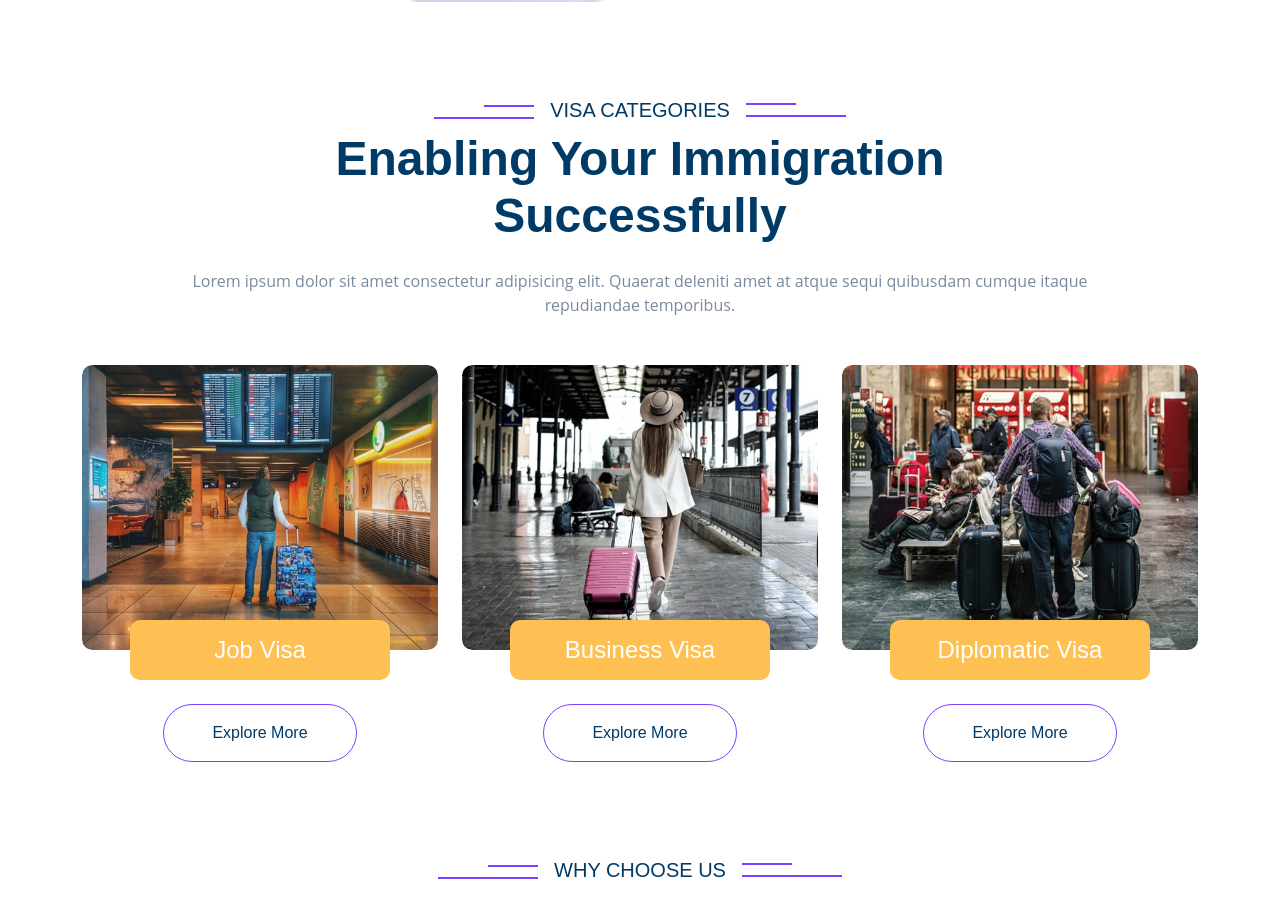
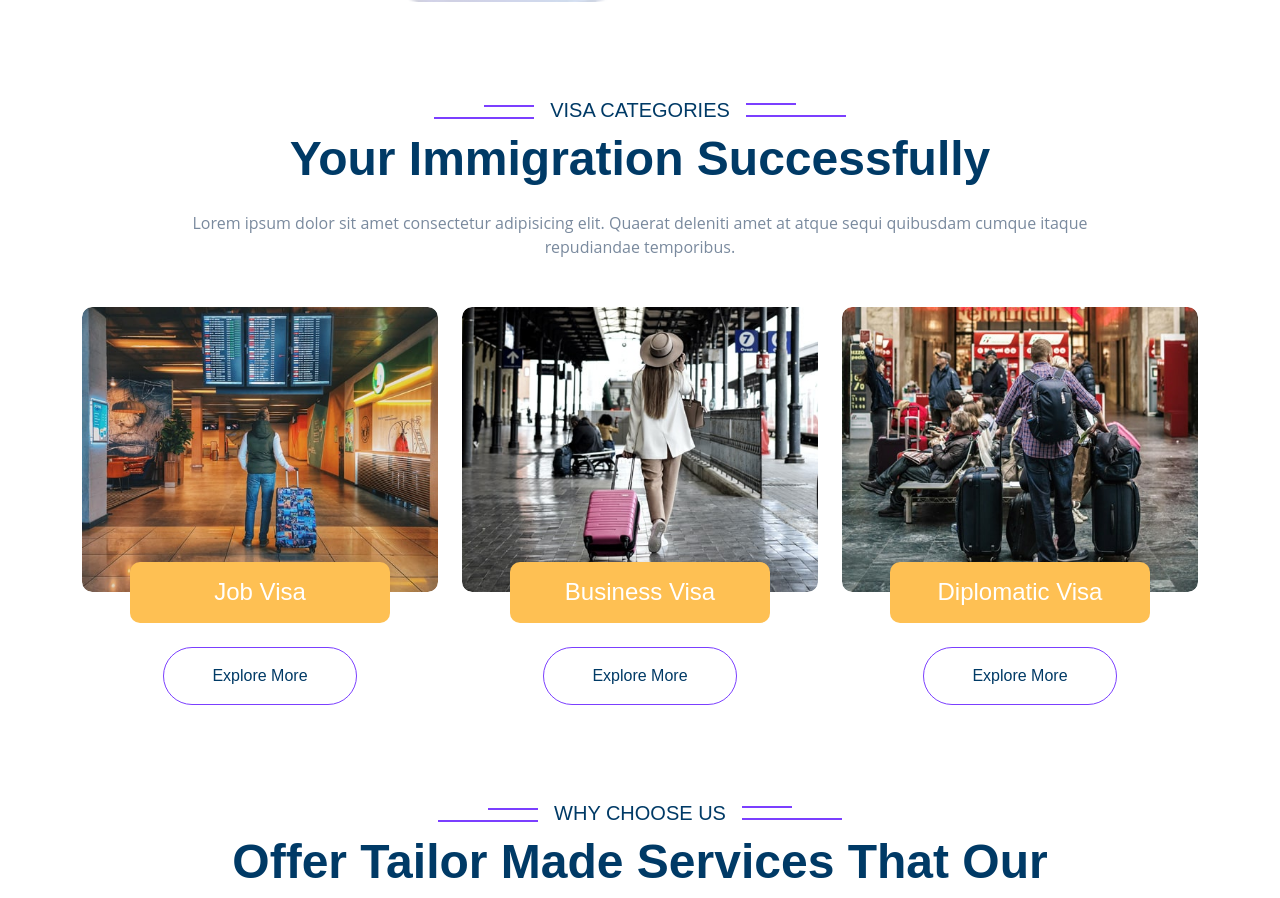
Before and after one commit to Myth1114/TheApexGlobal, a React (Vite) app: page / in a window 1280 px wide. Shown: the part 1960-2858 px from the top of the page. Built offline with nearby package versions, Linux system fonts and the light colour scheme.

Commit message:
Fix case sensitivity

```diff
--- a/src/Section/Services.jsx
+++ b/src/Section/Services.jsx
@@ -12,9 +12,7 @@
           <div className="sub-style">
             <h5 className="sub-title text-primary px-3">Visa Categories</h5>
           </div>
-          <h1 className="display-5 mb-4">
-            Enabling Your Immigration Successfully
-          </h1>
+          <h1 className="display-5 mb-4">Your Immigration Successfully</h1>
           <p className="mb-0">
             Lorem ipsum dolor sit amet consectetur adipisicing elit. Quaerat
             deleniti amet at atque sequi quibusdam cumque itaque repudiandae
```
